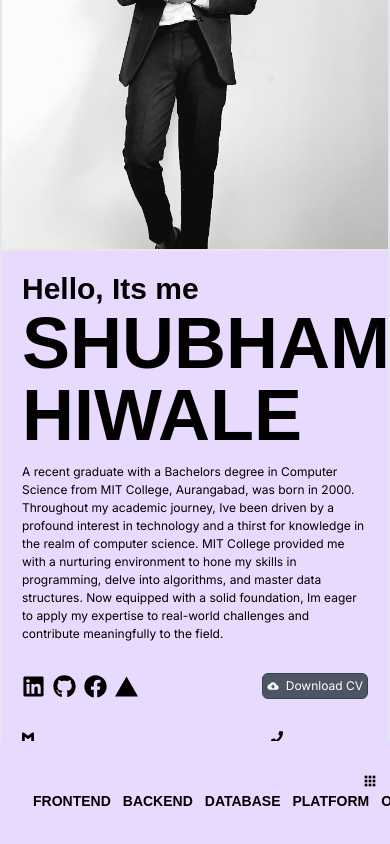
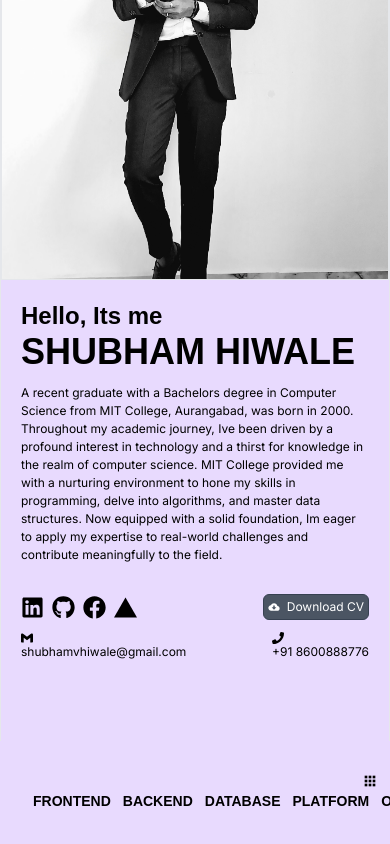
Before and after one commit to shubhamvhiwale/portfolio-main, a Next.js app: page / in a window 390 px wide. Shown: the part 2615-3459 px from the top of the page. Built offline with nearby package versions, Linux system fonts and the light colour scheme.

Commit message:
Solved responsive issue

```diff
--- a/src/app/components/Profile/index.tsx
+++ b/src/app/components/Profile/index.tsx
@@ -36,11 +36,11 @@ const Profile = ({ image, name, age }: ProfileProps) => {
       style={{ height: "100vh" }}
       className="w-full border flex flex-col-reverse sm:flex-row  justify-between"
     >
-      <div className="border w-full sm:w-[75%] h-full flex justify-center flex-col p-5">
-        <h3 className="text-3xl" data-aos-delay="500" data-aos="fade-right">
+      <div className="w-full sm:w-[75%] h-[100%] sm:h-full flex justify-center flex-col p-5">
+        <h3 className="text-2xl" data-aos-delay="500" data-aos="fade-right">
           Hello, Its me
         </h3>
-        <h3 data-aos="fade-right" className="text-7xl md:text-5xl">
+        <h3 data-aos="fade-right" className="text-4xl sm:text-7xl md:text-5xl">
           SHUBHAM HIWALE
         </h3>
         <p className="text-[12px] pt-3">
@@ -117,12 +117,12 @@ const Profile = ({ image, name, age }: ProfileProps) => {
             </motion.button>
           </div>
         </div>
-        <div className="flex justify-between mt-8 text-xs">
+        <div className="flex justify-between text-xs h-[140px]">
           <div
             data-aos="fade-right"
             data-aos-delay="600"
             data-tooltip-id="gmail-tooltip"
-            className="cursor-pointer  hover:font-bold email-container"
+            className="cursor-pointer  hover:font-bold email-container mt-3"
             onClick={() => redirectToGmail("shubhamvhiwale@rgmail.com")}
           >
             <div className="gmail-icon">
@@ -134,7 +134,7 @@ const Profile = ({ image, name, age }: ProfileProps) => {
             data-aos="fade-left"
             data-aos-delay="600"
             data-tooltip-id="phone-num-tooltip"
-            className="cursor-pointer  hover:font-bold phone-container"
+            className="cursor-pointer  hover:font-bold phone-container mt-3"
             onClick={() => redirectToPhoneDial("8600888776")}
           >
             <div className="phone-icon">
@@ -156,7 +156,7 @@ const Profile = ({ image, name, age }: ProfileProps) => {
           />
         </div>
       </div>
-      <div className="profile-container border w-full  sm:w-[25%] md:w-3/4 h-[70%]  sm:h-full"></div>
+      <div className="profile-container border w-full  sm:w-[25%] md:w-3/4 h-[75%]  sm:h-full"></div>
     </div>
   );
 };
--- a/src/app/components/Projects/index.tsx
+++ b/src/app/components/Projects/index.tsx
@@ -47,7 +47,7 @@ const Projects = () => {
   };
 
   return (
-    <div className="project-container flex flex-col">
+    <div className="project-container flex flex-col sm:flex-row">
       <div
         style={{ boxShadow: "2px 2px 40px 2px", zIndex: 100 }}
         className="sm:w-1/2 w-full flex justify-center items-center  sm:p-2"
--- a/src/app/globals.css
+++ b/src/app/globals.css
@@ -212,7 +212,7 @@ img {
   right: 0;
   height: 5px;
   background: var(--accent);
-  bottom: 100px;
+  bottom: 10px;
 }
 .profile-container {
   background-image: url("../app/assets/imgs/profile_pic.jpg");
```
